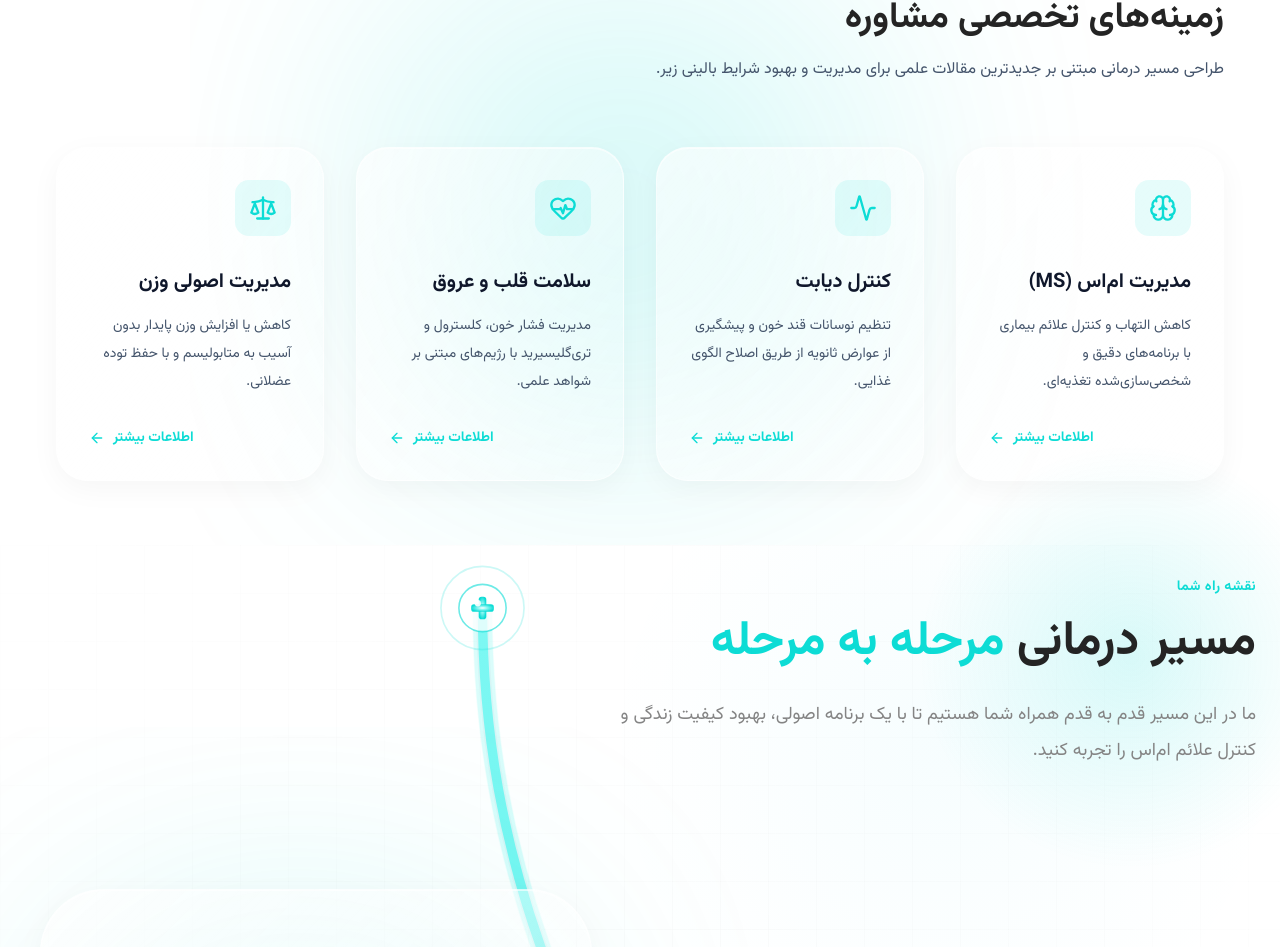
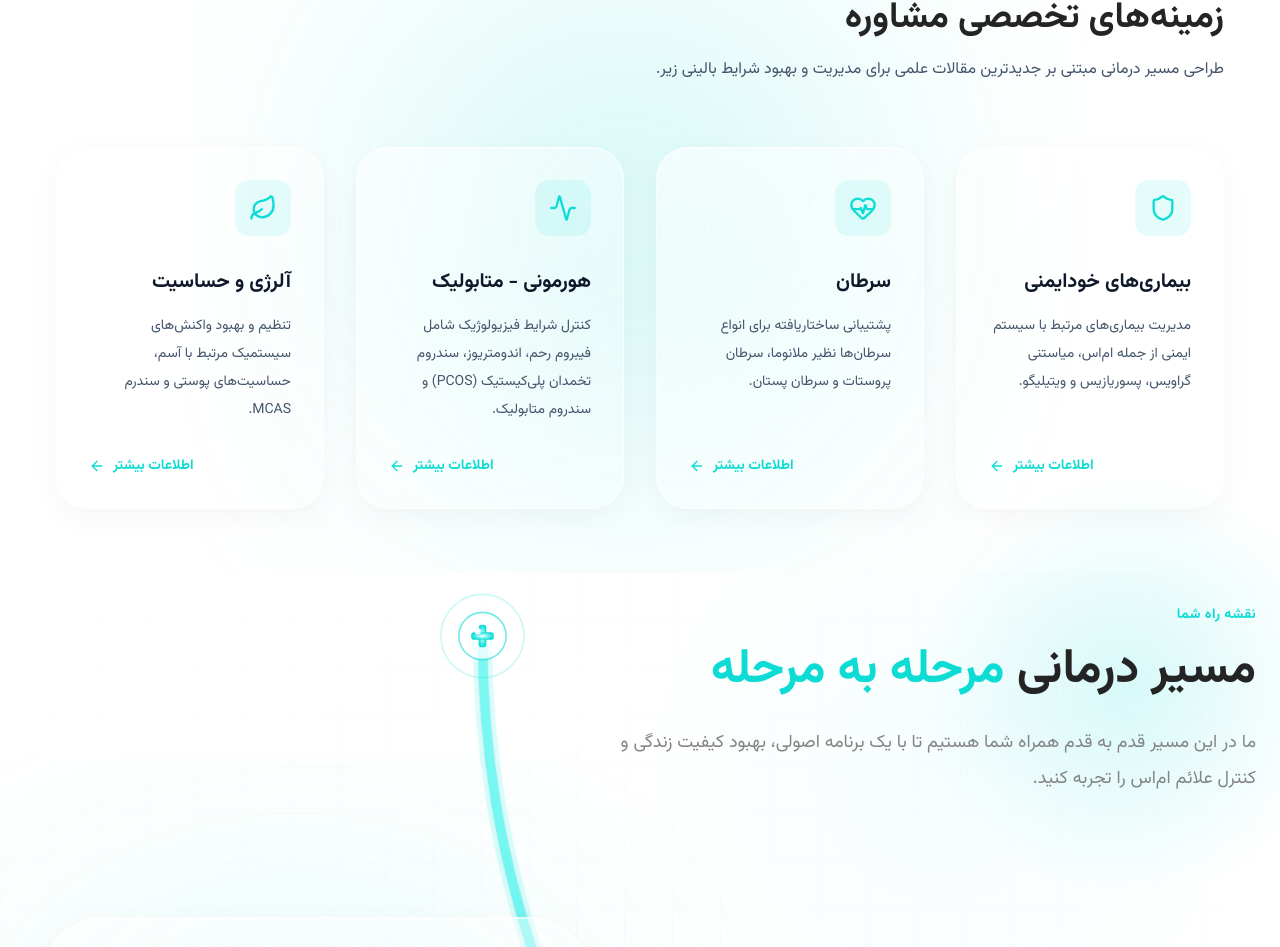
Before and after one commit to AmirShakibafar/SarvzadehPortfolio, a Next.js app: page / in a window 1280 px wide. Shown: the part 1931-2878 px from the top of the page. Built offline with nearby package versions, Linux system fonts and the light colour scheme.

Commit message:
feat: started working on the single pages for each deases

```diff
--- /dev/null
+++ b/app/specialties/autoimmune/page.tsx
@@ -0,0 +1,185 @@
+"use client";
+
+import React, { useState } from "react";
+import Image from "next/image";
+import { motion, Variants } from "framer-motion";
+import { PlayCircle, Image as ImageIcon, BookOpen, Search } from "lucide-react";
+import { cn } from "@/lib/utils";
+import { Heading } from "@/components/ui/heading";
+import { Paragraph } from "@/components/ui/paragraph";
+import { GlassCard } from "@/components/ui/glass-card";
+import { autoimmuneData } from "@/data/autoimmune";
+
+const containerVariants: Variants = {
+  hidden: { opacity: 0 },
+  visible: {
+    opacity: 1,
+    transition: { staggerChildren: 0.1 },
+  },
+};
+
+const itemVariants: Variants = {
+  hidden: { opacity: 0, y: 15 },
+  visible: {
+    opacity: 1,
+    y: 0,
+    transition: { duration: 0.4, ease: "easeOut" },
+  },
+};
+
+export default function AutoimmunePage() {
+  const [searchQuery, setSearchQuery] = useState("");
+
+  const filteredKeywords = autoimmuneData.keywords.filter((keyword) =>
+    keyword.includes(searchQuery),
+  );
+
+  return (
+    <div
+      className="relative isolate min-h-screen w-full overflow-hidden"
+      dir="rtl"
+    >
+      {/* Background embedded as a faded layer */}
+      <div
+        className="absolute inset-0 -z-20 bg-[url('/images/autoimmune-bg.avif')] bg-cover bg-center opacity-10 pointer-events-none"
+        aria-hidden="true"
+      />
+
+      {/* Background Blob Glow */}
+      <div
+        className="absolute left-1/2 top-1/2 -z-10 h-[600px] w-[600px] opacity-40 md:h-[900px] md:w-[900px] -translate-x-1/2 -translate-y-1/2 bg-[url('/blob.svg')] bg-contain bg-center bg-no-repeat pointer-events-none"
+        aria-hidden="true"
+      />
+
+      <div className="mx-auto max-w-7xl px-4 lg:px-14 py-16">
+        {/* Header Section */}
+        <GlassCard className="mb-16 p-8 md:p-12 text-right flex flex-col items-start">
+          <Heading size="h1" className="mb-4 text-slate-900">
+            {autoimmuneData.title}
+          </Heading>
+          <Paragraph size="lg" className="max-w-3xl text-slate-700">
+            {autoimmuneData.description}
+          </Paragraph>
+        </GlassCard>
+
+        {/* Featured Diseases Grid */}
+        <motion.div
+          className="mb-20 grid grid-cols-1 md:grid-cols-2 gap-8"
+          variants={containerVariants}
+          initial="hidden"
+          animate="visible"
+        >
+          {autoimmuneData.featuredDiseases.map((disease) => (
+            <motion.div key={disease.id} variants={itemVariants}>
+              <GlassCard className="flex h-full flex-col p-8 text-right transition-transform hover:-translate-y-1 hover:shadow-[0_12px_40px_rgb(0,0,0,0.08)]">
+                {/* Image and Title Header */}
+                <div className="mb-4 flex items-center gap-4">
+                  {disease.imageUrl && (
+                    <div className="relative h-16 w-16 shrink-0 overflow-hidden rounded-2xl bg-[#EAEAEA] border border-white/60 shadow-sm">
+                      <Image
+                        src={disease.imageUrl}
+                        alt={disease.name}
+                        fill
+                        sizes="64px"
+                        className="object-contain p-1"
+                      />
+                    </div>
+                  )}
+                  <Heading size="h4" as="h3" className="text-slate-900">
+                    {disease.name}
+                  </Heading>
+                </div>
+
+                <Paragraph className="mb-6 flex-grow text-slate-700">
+                  {disease.description}
+                </Paragraph>
+
+                {/* Media & Paper Badges */}
+                <div className="mt-auto flex flex-wrap items-center justify-start gap-3">
+                  {disease.media?.type === "video" && (
+                    <span className="flex items-center gap-1.5 rounded-full bg-primary/10 px-3 py-1.5 text-sm font-medium text-primary">
+                      <PlayCircle className="h-4 w-4" />
+                      ویدیو توضیحات
+                    </span>
+                  )}
+                  {disease.media?.type === "photo" && (
+                    <span className="flex items-center gap-1.5 rounded-full bg-emerald-500/10 px-3 py-1.5 text-sm font-medium text-emerald-700">
+                      <ImageIcon className="h-4 w-4" />
+                      تصاویر بالینی
+                    </span>
+                  )}
+                  {disease.paperDoi && (
+                    <a
+                      href={`https://doi.org/${disease.paperDoi}`}
+                      target="_blank"
+                      rel="noreferrer"
+                      className="flex items-center gap-1.5 rounded-full bg-indigo-500/10 px-3 py-1.5 text-sm font-medium text-indigo-700 transition-colors hover:bg-indigo-500/20"
+                    >
+                      <BookOpen className="h-4 w-4" />
+                      مشاهده مقاله
+                    </a>
+                  )}
+                </div>
+              </GlassCard>
+            </motion.div>
+          ))}
+        </motion.div>
+
+        {/* Keywords / Searchable Index Section */}
+        <div className="pt-8 text-right">
+          <div className="mb-8 flex flex-col items-end gap-6 md:flex-row md:items-center md:justify-between">
+            <Heading size="h3" className="text-slate-900">
+              فهرست جامع بیماری‌های تحت پوشش
+            </Heading>
+
+            {/* Styled Glass Search Bar */}
+            <div className="relative w-full max-w-sm">
+              <div className="pointer-events-none absolute inset-y-0 right-0 flex items-center pr-4">
+                <Search className="h-5 w-5 text-primary/60" />
+              </div>
+              <input
+                type="text"
+                placeholder="جستجوی بیماری..."
+                value={searchQuery}
+                onChange={(e) => setSearchQuery(e.target.value)}
+                className={cn(
+                  "block w-full h-12 pl-4 pr-12 text-sm text-slate-900 placeholder:text-slate-500",
+                  "rounded-full bg-white/30 backdrop-blur-md border border-white/60",
+                  "shadow-[0_4px_14px_rgba(0,0,0,0.03),inset_0_1px_0_rgba(255,255,255,0.4)]",
+                  "transition-all duration-300 ease-out",
+                  "focus:bg-white/50 focus:outline-none focus:ring-2 focus:ring-primary/50 focus:border-primary/50 focus:shadow-[0_6px_20px_rgba(0,0,0,0.06),inset_0_1px_0_rgba(255,255,255,0.5)]",
+                )}
+              />
+            </div>
+          </div>
+
+          <div className="flex flex-wrap gap-3">
+            {filteredKeywords.length > 0 ? (
+              filteredKeywords.map((keyword, index) => (
+                <span
+                  key={index}
+                  className={cn(
+                    "inline-flex items-center justify-center px-4 py-2 text-sm font-medium text-slate-700 cursor-default",
+                    "rounded-full bg-white/20 backdrop-blur-md border border-white/40",
+                    "shadow-[0_4px_14px_rgba(0,0,0,0.03),inset_0_1px_0_rgba(255,255,255,0.4)]",
+                    "transition-all duration-300",
+                    "hover:bg-white/40 hover:border-white/60 hover:text-primary hover:shadow-[0_6px_20px_rgba(0,0,0,0.06),inset_0_1px_0_rgba(255,255,255,0.5)]",
+                  )}
+                >
+                  {keyword}
+                </span>
+              ))
+            ) : (
+              <GlassCard className="w-full py-12 text-center flex flex-col items-center justify-center">
+                <Search className="h-8 w-8 text-slate-300 mb-3" />
+                <Paragraph className="text-slate-500">
+                  بیماری با این نام یافت نشد.
+                </Paragraph>
+              </GlassCard>
+            )}
+          </div>
+        </div>
+      </div>
+    </div>
+  );
+}
--- a/components/experties/index.tsx
+++ b/components/experties/index.tsx
@@ -3,43 +3,43 @@
 import React from "react";
 import Link from "next/link";
 import { motion, Variants } from "framer-motion";
-import { Brain, Activity, HeartPulse, Scale, ArrowLeft } from "lucide-react";
+import { Shield, Activity, HeartPulse, Leaf, ArrowLeft } from "lucide-react";
 import { Heading } from "@/components/ui/heading";
 import { Paragraph } from "@/components/ui/paragraph";
 import { GlassCard } from "@/components/ui/glass-card";
 
 const specialtiesData = [
   {
-    id: "ms",
-    title: "مدیریت ام‌اس (MS)",
+    id: "autoimmune",
+    title: "بیماری‌های خودایمنی",
     description:
-      "کاهش التهاب و کنترل علائم بیماری با برنامه‌های دقیق و شخصی‌سازی‌شده تغذیه‌ای.",
-    icon: Brain,
-    href: "/specialties/ms",
+      "مدیریت بیماری‌های مرتبط با سیستم ایمنی از جمله ام‌اس، میاستنی گراویس، پسوریازیس و ویتیلیگو.",
+    icon: Shield,
+    href: "/specialties/autoimmune",
   },
   {
-    id: "diabetes",
-    title: "کنترل دیابت",
+    id: "cancer",
+    title: "سرطان",
     description:
-      "تنظیم نوسانات قند خون و پیشگیری از عوارض ثانویه از طریق اصلاح الگوی غذایی.",
-    icon: Activity,
-    href: "/specialties/diabetes",
+      "پشتیبانی ساختاریافته برای انواع سرطان‌ها نظیر ملانوما، سرطان پروستات و سرطان پستان.",
+    icon: HeartPulse,
+    href: "/specialties/cancer",
   },
   {
-    id: "cardiovascular",
-    title: "سلامت قلب و عروق",
+    id: "hormonal-metabolic",
+    title: "هورمونی - متابولیک",
     description:
-      "مدیریت فشار خون، کلسترول و تری‌گلیسیرید با رژیم‌های مبتنی بر شواهد علمی.",
-    icon: HeartPulse,
-    href: "/specialties/cardiovascular",
+      "کنترل شرایط فیزیولوژیک شامل فیبروم رحم، اندومتریوز، سندروم تخمدان پلی‌کیستیک (PCOS) و سندروم متابولیک.",
+    icon: Activity,
+    href: "/specialties/hormonal-metabolic",
   },
   {
-    id: "weight-management",
-    title: "مدیریت اصولی وزن",
+    id: "allergy",
+    title: "آلرژی و حساسیت",
     description:
-      "کاهش یا افزایش وزن پایدار بدون آسیب به متابولیسم و با حفظ توده عضلانی.",
-    icon: Scale,
-    href: "/specialties/weight-management",
+      "تنظیم و بهبود واکنش‌های سیستمیک مرتبط با آسم، حساسیت‌های پوستی و سندرم MCAS.",
+    icon: Leaf,
+    href: "/specialties/allergy",
   },
 ];
 
--- /dev/null
+++ b/data/autoimmune.ts
@@ -0,0 +1,41 @@
+// data/autoimmune.ts
+export const autoimmuneData = {
+  title: "بیماری‌های خودایمنی",
+  description:
+    "مدیریت و کنترل بیماری‌های مرتبط با سیستم ایمنی از طریق رویکردهای نوین علمی.",
+  featuredDiseases: [
+    {
+      id: "ms",
+      name: "Multiple Sclerosis (ام‌اس)",
+      description:
+        "بیماری است که در آن سیستم ایمنی به میلین و گاهی خود آکسون‌های سیستم عصبی مرکزی آسیب می‌زند.",
+      imageUrl: "/images/icons/ms.png", // Add your icon paths here
+      media: { type: "video" },
+    },
+    {
+      id: "psoriasis",
+      name: "Psoriasis (پسوریازیس)",
+      description:
+        "بیماری التهابی مزمن است که باعث فعال‌شدن بیش‌ازحد سیستم ایمنی و افزایش سرعت تکثیر سلول‌های پوست می‌شود.",
+      imageUrl: "/images/icons/psoriasis.png",
+      media: { type: "photo" },
+      paperDoi: "10.5281/zenodo.7799594",
+    },
+    {
+      id: "vitiligo",
+      name: "Vitiligo (ویتیلیگو)",
+      description:
+        "بیماری خودایمنی است که در آن سیستم ایمنی ملانوسیت‌های تولیدکننده رنگدانه را تخریب می‌کند.",
+      imageUrl: "/images/icons/vitiligo.png",
+      media: { type: "photo" },
+    },
+  ],
+  keywords: [
+    "نوروپاتی آکسونی حرکتی حاد",
+    "سندرم آنتی‌فسفولیپید",
+    "گاستریت خودایمنی",
+    "تیروئیدیت هاشیموتو",
+    "لوپوس اریتماتوز سیستمیک (SLE)",
+    "بیماری سلیاک",
+  ],
+};
```
